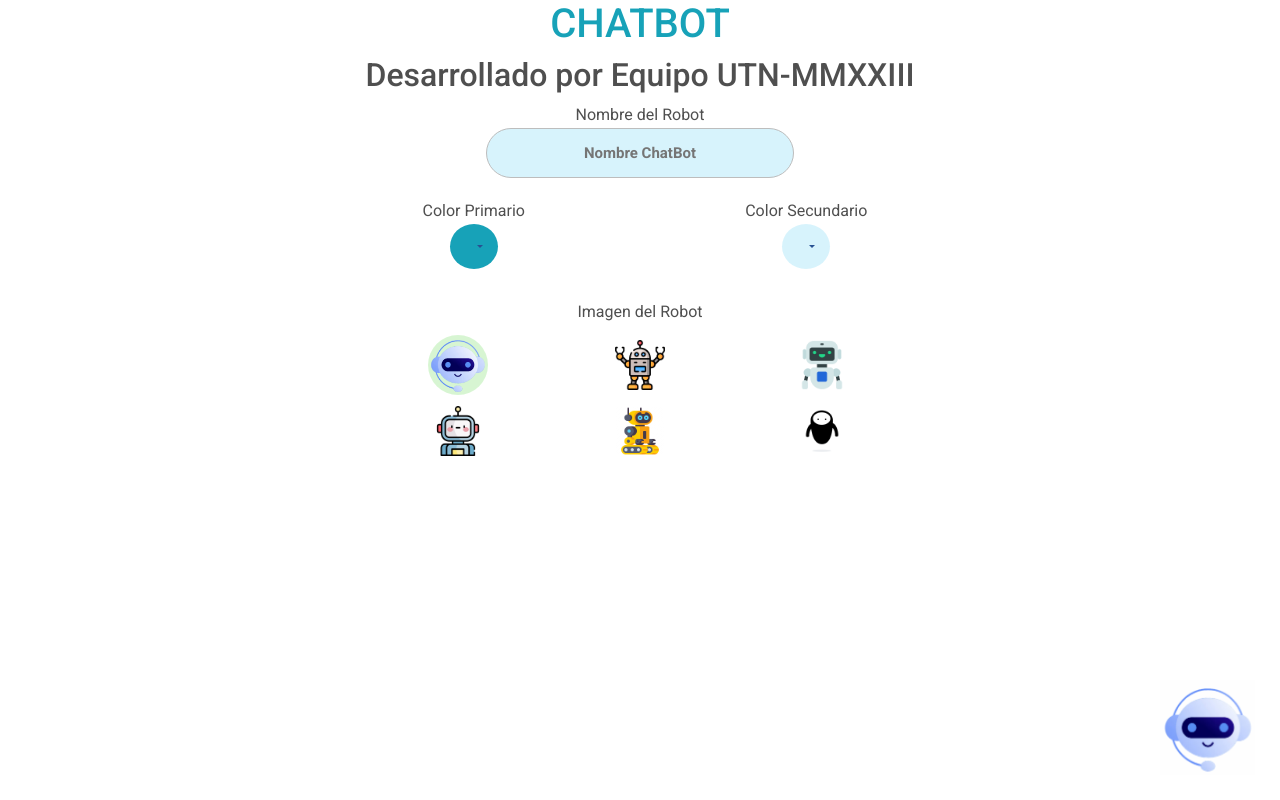
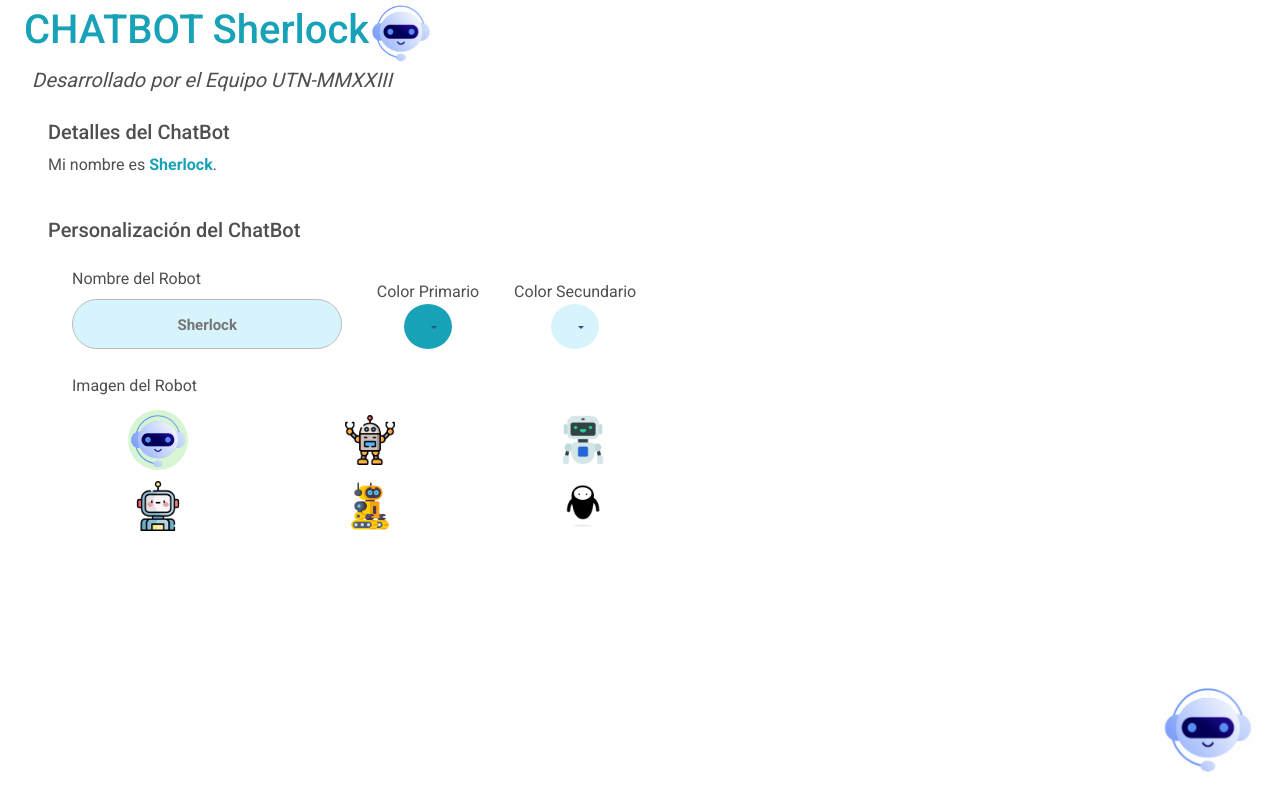
Before and after one commit to UTN-FRSR-TUP/ChatBot-Front, a React (Vite) app: page / in a window 1280 px wide. Built offline with nearby package versions, Linux system fonts and the light colour scheme; no server answers.

Commit message:
Form styling

```diff
--- a/src/components/Chatbot.jsx
+++ b/src/components/Chatbot.jsx
@@ -12,7 +12,6 @@ import {
 import { Header } from "./Header";
 import { Body } from "./Body";
 
-
 export default function Chatbot({
 	botName,
 	colorPrimario,
@@ -20,9 +19,12 @@ export default function Chatbot({
 	botImg,
 	sendMessage,
 	widthImg,
-	listMessage, setListMessage, welcomeMessage, companyName
+	listMessage,
+	setListMessage,
+	welcomeMessage,
+	companyName,
+	consultaChatBot,
 }) {
-
 	const primaryColor = colorPrimario;
 	const secondaryColor = colorSecundario;
 	return (
@@ -30,10 +32,16 @@ export default function Chatbot({
 			<MDBContainer
 				id="main-container"
 				className=""
-				style={{ position: "absolute", right: widthImg, bottom: '100%', width: '22rem', zIndex: '1000'}}
+				style={{
+					position: "absolute",
+					right: widthImg,
+					bottom: "100%",
+					width: "22rem",
+					zIndex: "1000",
+				}}
 			>
 				<MDBRow className="d-flex justify-content-end">
-					<MDBCol md="8" lg="6" xl="4" style={{width:'100%'}}>
+					<MDBCol md="8" lg="6" xl="4" style={{ width: "100%" }}>
 						<MDBCard id="chat1" style={{ borderRadius: "15px" }}>
 							<Header
 								botName={botName}
@@ -50,6 +58,7 @@ export default function Chatbot({
 								widthImg={widthImg}
 								listMessage={listMessage}
 								setListMessage={setListMessage}
+								consultaChatBot={consultaChatBot}
 							/>
 						</MDBCard>
 					</MDBCol>
--- a/src/components/Form.jsx
+++ b/src/components/Form.jsx
@@ -1,4 +1,4 @@
-import React, { useState } from "react";
+import React, { useState, useEffect } from "react";
 import { CirclePicker } from "react-color";
 import {
 	Dropdown,
@@ -8,9 +8,29 @@ import {
 } from "reactstrap";
 import Data from "../utils/company-config.json";
 import { InitialButton } from "./InitialButton";
+import { consultaChatBot } from "../utils/api-connect";
 
 export const Form = () => {
+	/* API Connect */
+
+	/* Mensaje de bienvenida */
 	const welcomeMessage = Data["bot-data"]["welcome-message"];
+
+	/* Presentacion del Chat */
+	const [chatPresentation, setChatPresentation] = useState("");
+
+	useEffect(() => {
+		const fetchChatBotPresentation = async () => {
+			try {
+				const respuesta = await consultaChatBot("¿quién eres?");
+				setChatPresentation(respuesta);
+			} catch (error) {
+				console.error("Error consultando al chatbot:", error);
+			}
+		};
+
+		fetchChatBotPresentation();
+	}, []);
 
 	/* Nombre Bot */
 	const [nombreBot, setNombreBot] = useState(Data["bot-data"]["name"]);
@@ -78,24 +98,45 @@ export const Form = () => {
 	];
 
 	return (
-		<div className="landing position-relative d-flex flex-column align-items-center justify-content-evenly">
-			<div>
+		<div className="landing position-relative d-flex flex-column align-items-start justify-content-evenly ">
+			<div className="d-flex flex-column align-items-start mx-4">
 				{" "}
-				<h1 className="text-center " style={{ color: colorPrimario }}>
-					CHATBOT
-				</h1>
-				<h2 className="text-center ">
-					Desarrollado por Equipo UTN-MMXXIII
-				</h2>
+				<div className="d-flex gap-2">
+					<h1 className="mb-0" style={{ color: colorPrimario }}>
+						CHATBOT <span>{nombreBot}</span>
+						<img
+							className=""
+							onClick={() => setShowChat(showChat ? false : true)}
+							src={imagenBot}
+							alt="chatbot"
+							style={{
+								width: "4rem",
+								height: "100%",
+								animation: "wiggle 2s infinite",
+							}}
+						/>
+					</h1>
+				</div>
+				<p className="tw-lighter fst-italic fs-5 mx-2">Desarrollado por el Equipo UTN-MMXXIII</p>
+				<h5 className="mt-2 mx-4"> Detalles del ChatBot </h5>
+				<p className="w-75 mx-4" style={{ textAlign: "justify" }}>
+					Mi nombre es{" "}
+					<span className="fw-bold" style={{ color: colorPrimario }}>
+						{nombreBot}
+					</span>
+					. {chatPresentation}
+				</p>
+				<h5 className="my-4 mx-4"> Personalización del ChatBot </h5>
 			</div>
 			<form action="submit" method="post">
-				<div className="container d-flex flex-column align-items-center">
-					<div className="row w-50">
-						<div className="col-md-12">
-							<div className="form-group d-flex flex-column align-items-center">
+				<div className="container d-flex flex-column align-items-start mx-4">
+					<div className="row w-50 mx-4 d-flex align-items-end w-75">
+						{/* Nombre */}
+						<div className="col-md-6">
+							<div className="form-group d-flex flex-column align-items-start">
 								<label
 									htmlFor="name"
-									style={{ textAlign: "center" }}
+									className="mb-2"
 								>
 									Nombre del Robot
 								</label>
@@ -103,7 +144,7 @@ export const Form = () => {
 									type="text"
 									className="form-control text-center"
 									id="name"
-									placeholder="Nombre ChatBot"
+									placeholder={nombreBot}
 									onChange={handleNombreBotChange}
 									style={{
 										borderRadius: "2em",
@@ -119,17 +160,9 @@ export const Form = () => {
 								/>
 							</div>
 						</div>
-					</div>
-					{/* Color Primario */}
-					<div
-						className="row"
-						style={{
-							marginTop: "20px",
-							marginBottom: "30px",
-							width: "100%",
-						}}
-					>
-						<div className="col-md-6">
+						{/* Color Primario */}
+
+						<div className="col-md-3">
 							<div className="form-group d-flex flex-column align-items-center">
 								<label htmlFor="colorP">Color Primario</label>
 								<Dropdown
@@ -160,7 +193,7 @@ export const Form = () => {
 						</div>
 
 						{/* Color Secundario */}
-						<div className="col-md-6">
+						<div className="col-md-3">
 							<div className="form-group d-flex flex-column align-items-center">
 								<label htmlFor="colorS">Color Secundario</label>
 								<Dropdown
@@ -195,14 +228,14 @@ export const Form = () => {
 					{/* Selector de Imagenes */}
 
 					<div
-						className="row gap-3 d-flex justify-content-center align-items-center "
+						className="row gap-3 d-flex justify-content-start align-items-center mx-4"
 						style={{
 							marginBottom: "30px",
 							width: "100%",
 							zIndex: "2",
 						}}
 					>
-						<label htmlFor="imagen" style={{ textAlign: "center" }}>
+						<label htmlFor="imagen" className="mt-4">
 							Imagen del Robot
 						</label>
 						{imagenes.map((imagen, index) => (
@@ -235,6 +268,7 @@ export const Form = () => {
 				colorSecundario={colorSecundario}
 				welcomeMessage={welcomeMessage}
 				companyName={Data["bussiness-data"]["name"]}
+				consultaChatBot={consultaChatBot}
 			/>
 		</div>
 	);
--- a/src/components/InitialButton.jsx
+++ b/src/components/InitialButton.jsx
@@ -1,7 +1,7 @@
 import React, { useState } from "react";
 import  Chatbot  from "./Chatbot";
 
- export const InitialButton = ({botImg, botName, colorPrimario, colorSecundario, welcomeMessage, companyName}) => {
+ export const InitialButton = ({botImg, botName, colorPrimario, colorSecundario, welcomeMessage, companyName, consultaChatBot}) => {
 
 	const [showChat, setShowChat] = useState(false);
 	const widthImg = showChat ? "4rem" : "6rem";
@@ -25,7 +25,7 @@ import  Chatbot  from "./Chatbot";
 					id="main-button"
 					className="position-absolute bottom-0 end-0 mx-4 mb-4 d-flex justify-content-end "
 				>
-					{showChat && <Chatbot botImg={botImg} botName={botName} colorPrimario={colorPrimario} colorSecundario={colorSecundario} sendMessage={handleSendMessage}  widthImg={widthImg} listMessage={listMessage} setListMessage={setListMessage} welcomeMessage={welcomeMessage} companyName={companyName} />}
+					{showChat && <Chatbot botImg={botImg} botName={botName} colorPrimario={colorPrimario} colorSecundario={colorSecundario} sendMessage={handleSendMessage}  widthImg={widthImg} listMessage={listMessage} setListMessage={setListMessage} welcomeMessage={welcomeMessage} companyName={companyName} consultaChatBot={consultaChatBot}/>}
 
 					<img
 						className=""
```
Also changed, not shown: src/components/Body.jsx (+4 -4 lines), src/index.css (line endings or trailing spaces).
